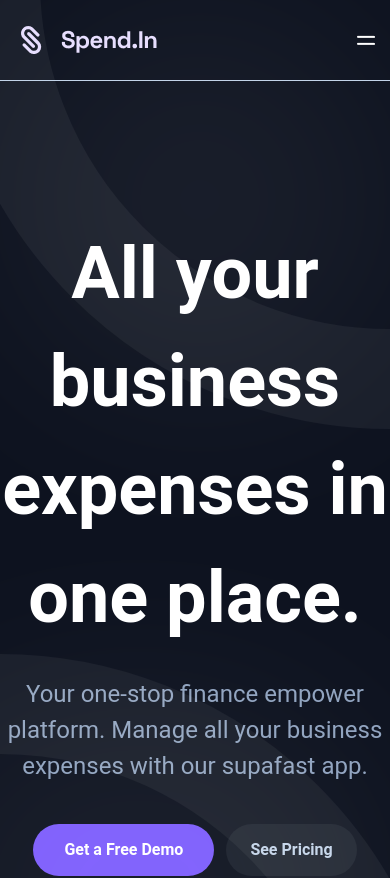
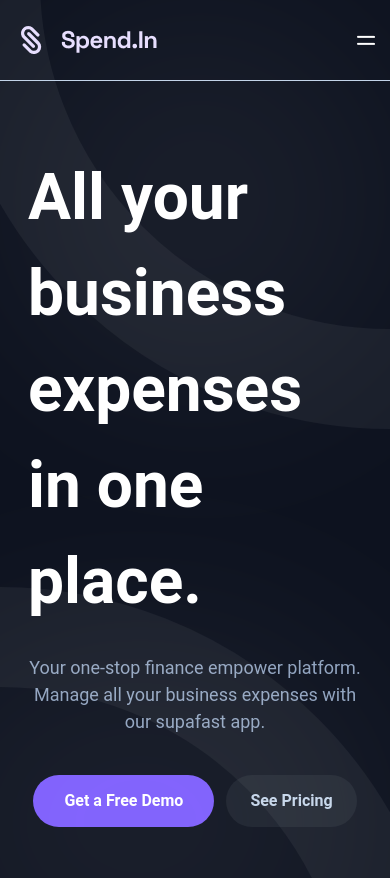
Before and after one commit to brysah/SpendIn, a React (Vite) app in the folder landingpage/: page / in a window 390 px wide. Shown: the top 878 px of the page. Built offline with nearby package versions, Linux system fonts and the light colour scheme.

Commit message:
fix: adjust responsiveness

```diff
--- a/landingpage/src/App.jsx
+++ b/landingpage/src/App.jsx
@@ -1,4 +1,3 @@
-
 import { useEffect, useState } from "react";
 
 import "swiper/css";
--- a/landingpage/src/components/Hero/index.jsx
+++ b/landingpage/src/components/Hero/index.jsx
@@ -3,21 +3,21 @@ import dashboard from "../../assets/dashboard.png";
 
 export function Hero() {
     return (
-        <main className="bg-secondary-700 pt-[220px] relative overflow-hidden">
+        <main className="bg-secondary-700 pt-[220px] relative overflow-hidden lg:pt-[150px]">
 
             <div className="absolute top-0 rounded-full left-0 w-[400px] h-[400px] bg-primary opacity-5 blur-[100px]"></div>
             <div className="absolute bottom-0 rounded-full right-0 w-[500px] h-[400px] bg-primary opacity-5 blur-[100px]"></div>
             <div className="absolute bottom-[-464px] rounded-full left-[-450px] w-[900px] h-[900px] opacity-5 border-primary border-[100px]"></div>
             <div className="absolute top-[-471px] rounded-full right-[-450px] w-[900px] h-[900px] opacity-5 border-primary border-[100px]"></div>
-            <div className="max-w-screen-xl w-full mx-auto">
-                <h1 className="font-bold text-[72px] text-center text-primary max-w-[800px] mx-auto leading-[150%] mb-[24px]">
+            <div className="max-w-screen-xl w-full mx-auto px-[28px]">
+                <h1 className="font-bold text-[72px] text-center text-primary max-w-[800px] mx-auto leading-[150%] mb-[24px] lg:text-[64px] md:text-[32px] md:text-start">
                     All your business expenses in one place.
                 </h1>
-                <p className="text-secondary-300 text-center mb-[40px] text-[24px] max-w-[621px] mx-auto">
+                <p className="text-secondary-300 text-center mb-[40px] text-[24px] max-w-[621px] mx-auto lg:text-[18px] md:text-[14px]">
                     Your one-stop finance empower platform. Manage all your business
                     expenses with our supafast app.{" "}
                 </p>
-                <div className="flex gap-3 items-center justify-center mb-[94px]">
+                <div className="flex gap-3 items-center justify-center mb-[94px] lg:flex-wrap">
                     <button className="bg-primary-500 px-[31px] py-[14px] rounded-[30px] text-primary font-semibold text-[16px] hover:bg-primary-400">
                         Get a Free Demo
                     </button>
```
